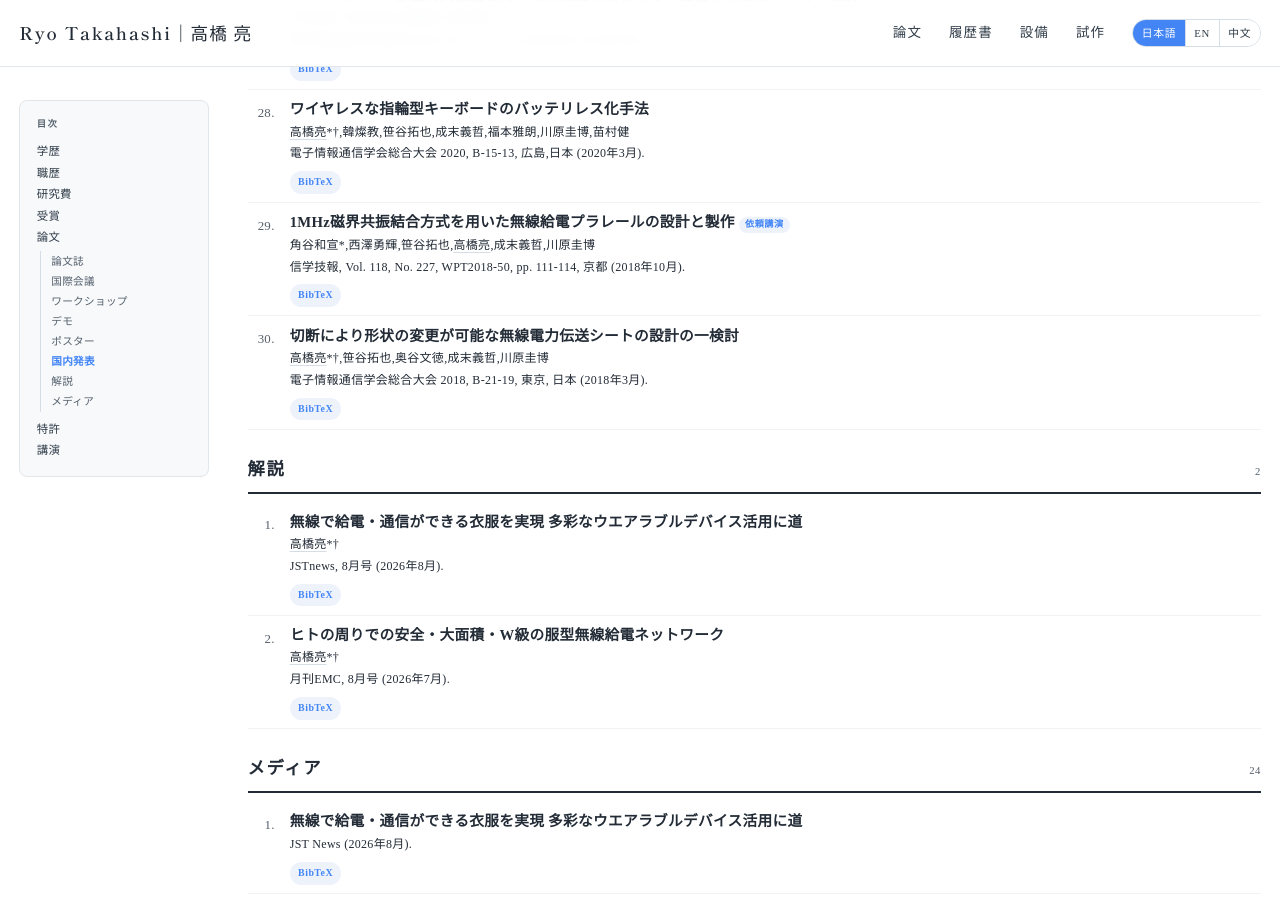
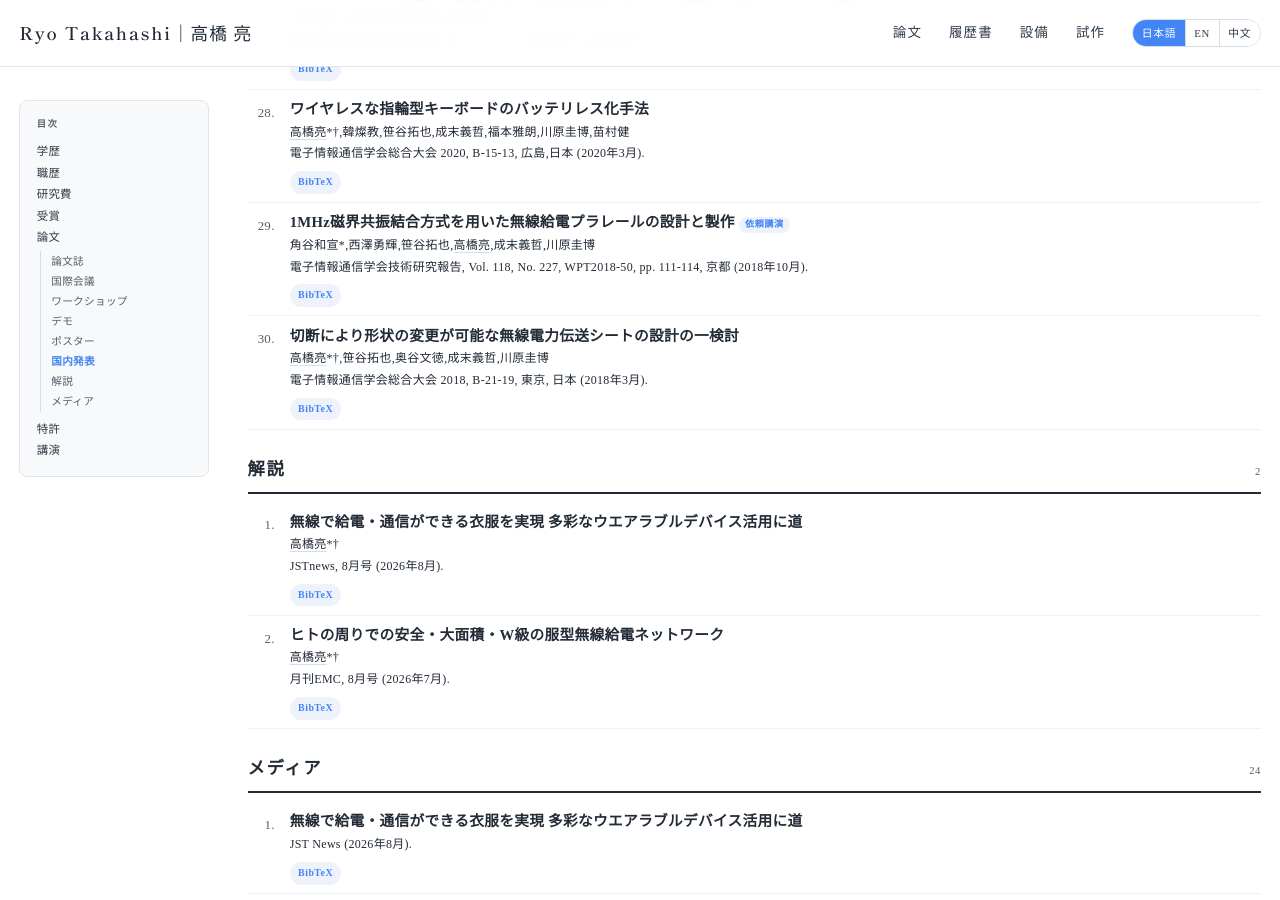
Before and after one commit to takahashiryo/takahashiryo.github.io, a Jekyll site: the page built from _pages/ja-cv.html, in a window 1280 px wide and 900 px high, scrolled down 10643 px. Built offline with Jekyll 4.4.1, drawn with Linux system fonts in a browser that asks for light colours.

Commit message:
chore: 信学技報を正式名称（電子情報通信学会技術研究報告）に統一
Co-Authored-By: Claude Fable 5.1 <noreply@anthropic.com>

```diff
--- a/_data/bibtex.yml
+++ b/_data/bibtex.yml
@@ -688,7 +688,7 @@
   @inproceedings{角谷2018mhz,
     title = {1MHz磁界共振結合方式を用いた無線給電プラレールの設計と製作},
     author = {角谷和宣 and 西澤勇輝 and 笹谷拓也 and 高橋亮 and 成末義哲 and 川原圭博},
-    booktitle = {信学技報},
+    booktitle = {電子情報通信学会技術研究報告},
     note = {Vol. 118, No. 227, WPT2018-50, pp. 111-114},
     address = {京都},
     year = {2018},
--- a/_data/publications.csv
+++ b/_data/publications.csv
@@ -62,5 +62,5 @@
 "2020","01","","conference","M. Morita, T. Sasatani, R. Takahashi, and Y. Kawahara","Topology Construction Protocol for Wireless Power Transfer System with a 2-D Relay Resonator Array","Proc. of IEEE International Conference on Consumer Electronics 2020 (ICCE)","pp.1-5","Las Vegas, US","","https://ieeexplore.ieee.org/document/9043052","10.1109/ICCE46568.2020.9043052","","yes","20200100"
 "2018","12","27","journal","R. Takahashi*†, T. Sasatani, F. Okuya, Y. Narusue, and Y. Kawahara","A Cuttable Wireless Power Transfer Sheet","Proc. of the ACM on Interactive, Mobile, Wearable and Ubiquitous Technologies (ACM IMWUT)","Vol.2, No.4, Article No. 190","","","https://dl.acm.org/citation.cfm?id=3287068","10.1145/3287068","","yes","20181227"
 "2018","10","08","demo","R. Takahashi*†, T. Sasatani, F. Okuya, Y. Narusue, and Y. Kawahara","Demo: Design of Cuttable Wireless Power Transfer Sheet","Adjunct Proc. of ACM UbiComp 2018","pp.456-459","Singapore","","https://dl.acm.org/citation.cfm?id=3267570","10.1145/3267305.3267570","","yes","20181008"
-"2018","10","","domestic","角谷和宣,西澤勇輝,笹谷拓也,高橋亮,成末義哲,川原圭博","1MHz磁界共振結合方式を用いた無線給電プラレールの設計と製作","信学技報","Vol. 118, No. 227, WPT2018-50, pp. 111-114","京都","","https://www.ieice.org/ken/paper/20181004B169/","","依頼講演","no","20181000"
+"2018","10","","domestic","角谷和宣,西澤勇輝,笹谷拓也,高橋亮,成末義哲,川原圭博","1MHz磁界共振結合方式を用いた無線給電プラレールの設計と製作","電子情報通信学会技術研究報告","Vol. 118, No. 227, WPT2018-50, pp. 111-114","京都","","https://www.ieice.org/ken/paper/20181004B169/","","依頼講演","no","20181000"
 "2018","03","","domestic","高橋亮*†,笹谷拓也,奥谷文徳,成末義哲,川原圭博","切断により形状の変更が可能な無線電力伝送シートの設計の一検討","電子情報通信学会総合大会 2018","B-21-19","東京, 日本","","https://www.ieice.org/publications/conferences/summary.php?id=CONF0000116660&expandable=0&ConfCd=2018G&session_num=B-21&lecture_number=B-21-19&year=2018&conf_type=G","","","no","20180300"
```
